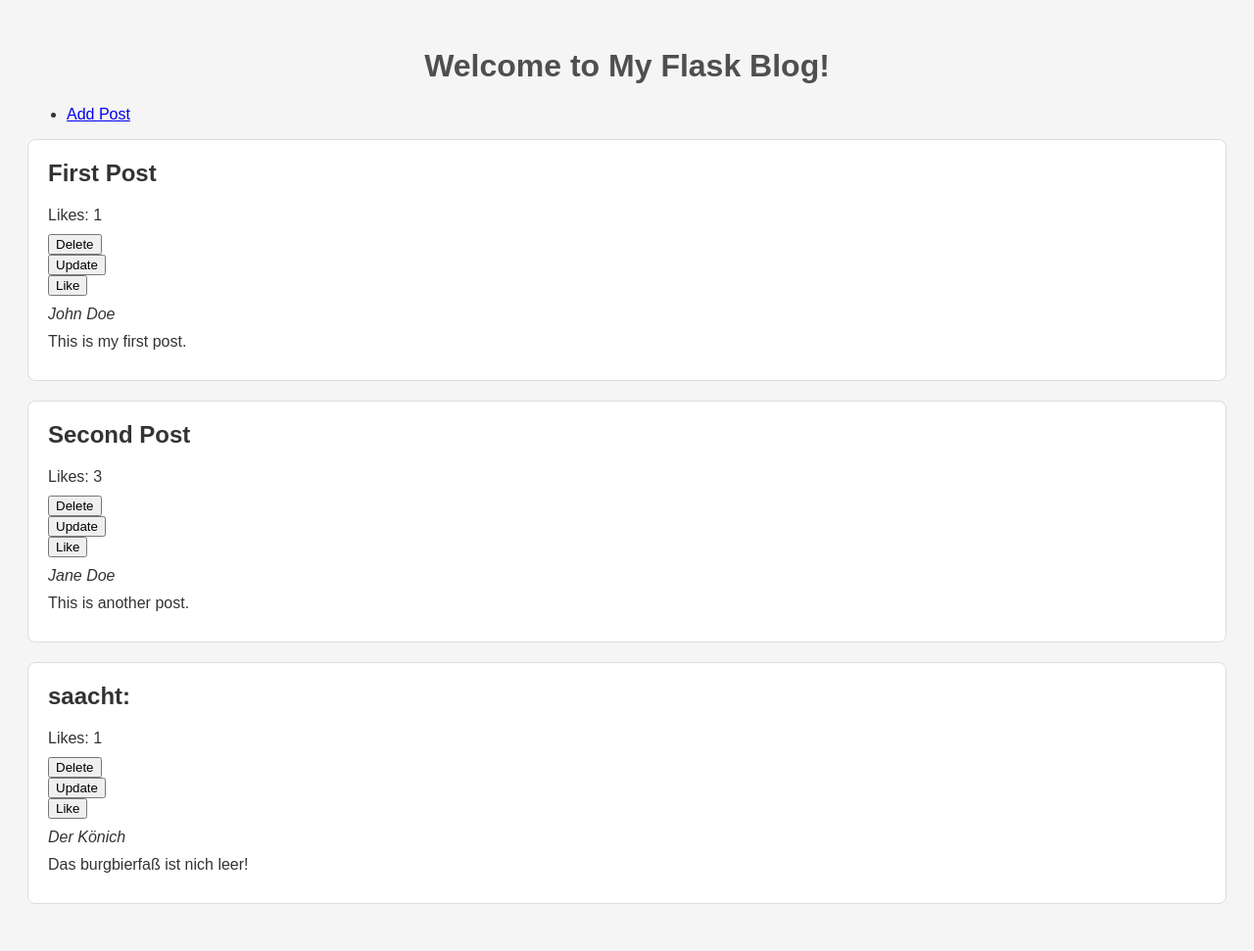
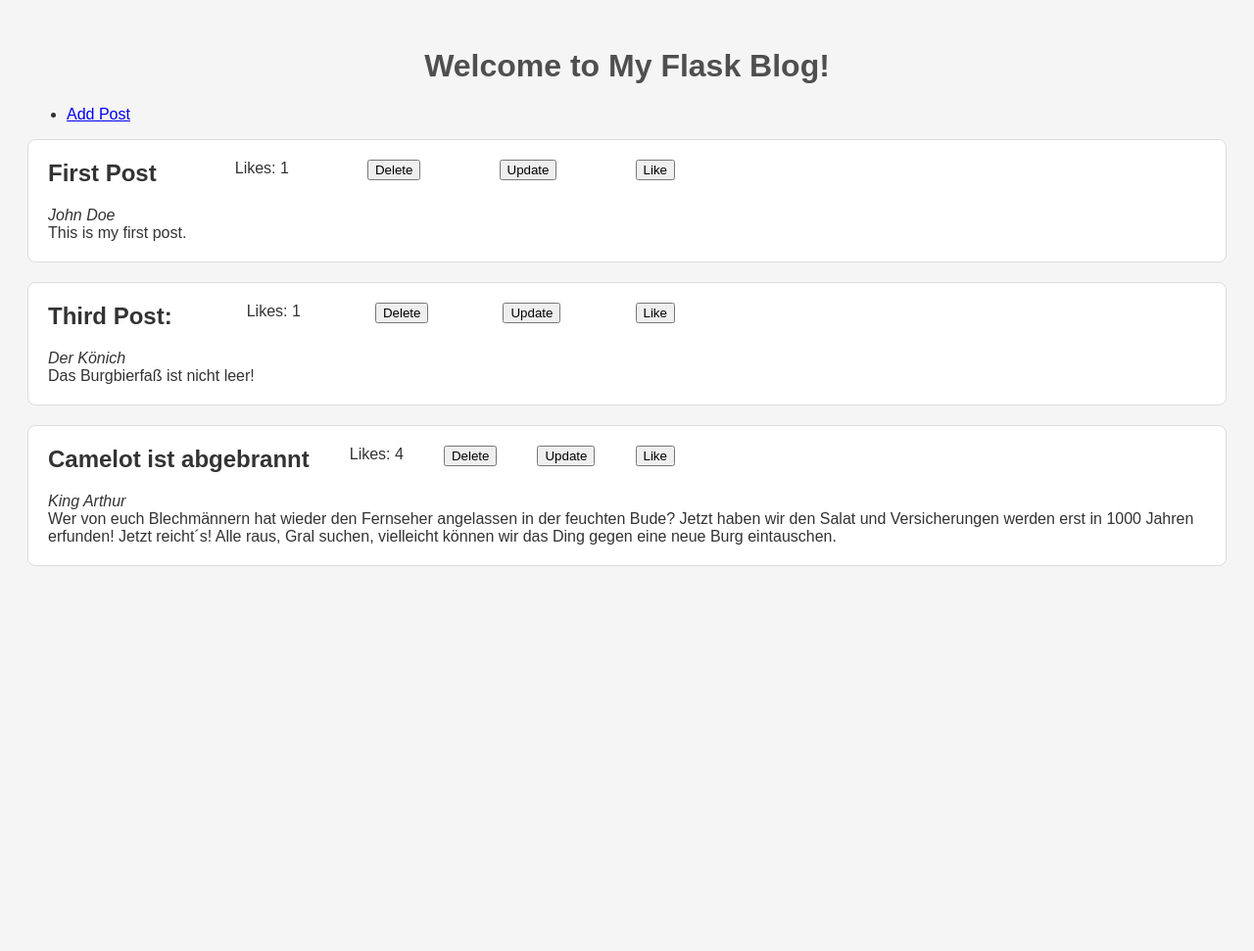
Before and after one commit to Sethugha/Blog, a Flask app: page / in a window 1280 px wide. Shown: the whole page at 98% size. After the commit the page ends 578 px from the top, so only its background shows below. Run offline with Flask 3, Linux system fonts and the light colour scheme.

Commit message:
enhanced readability of posts

```diff
--- a/app.py
+++ b/app.py
@@ -17,8 +17,9 @@ def add():
         title = request.form['title']
         content = request.form.get('content','Lorem Ipsum')
         id = storage.get_highest_id() + 1
+        likes = 0
         data = storage.load_json('data.json')
-        data.append({'id': id, 'author': author, 'title': title, 'content': content})
+        data.append({'id': id, 'author': author, 'title': title, 'content': content, 'likes': likes})
         storage.save_json(data)
         return redirect(url_for('index'))
     return render_template('add.html')
--- a/data.json
+++ b/data.json
@@ -7,17 +7,17 @@
         "likes": 1
     },
     {
-        "id": 2,
-        "author": "Jane Doe",
-        "title": "Second Post",
-        "content": "This is another post.",
-        "likes": 3
+        "id": 3,
+        "author": "Der Könich",
+        "title": "Third Post:",
+        "content": "Das Burgbierfaß ist nicht leer!",
+        "likes": 1
     },
     {
-        "id": 3,
-        "author": "Der Könich",
-        "title": "saacht:",
-        "content": "Das burgbierfaß ist nich leer!",
-        "likes": 1
+        "id": 4,
+        "author": "King Arthur",
+        "title": "Camelot ist abgebrannt",
+        "content": "Wer von euch Blechmännern hat wieder den Fernseher angelassen in der feuchten Bude? Jetzt haben wir den Salat und Versicherungen werden erst in 1000 Jahren erfunden!\r\n\r\nJetzt reicht´s! Alle raus, Gral suchen, vielleicht können wir das Ding gegen eine neue Burg eintauschen.",
+        "likes": 4
     }
 ]
--- a/static/style.css
+++ b/static/style.css
@@ -23,5 +23,11 @@ h1 {
 }
 
 .post p {
-    margin: 10px 0;
+    margin: 0 0;
 }
+
+.container {
+    width: 50vw;
+    display: flex;
+    justify-content: space-between;
+}
--- a/storage.py
+++ b/storage.py
@@ -35,7 +35,6 @@ def update_post(post_id, author, title, content):
             post['author'] = author
             post['title'] = title
             post['content'] = content
-            print(post)
     save_json(data)
 
 
--- a/templates/index.html
+++ b/templates/index.html
@@ -16,8 +16,12 @@
         {% for post in data %}
 
     <div class="post">
+       <div class="container">
+
         <h2>{{ post.title }}</h2>
-            <p>Likes: {{ post.likes }}</p>
+
+        <p>Likes: {{ post.likes }}</p>
+
             <form action="/delete/{{ post.id }}">
                 <button type="submit" >Delete</button>
             </form>
@@ -26,6 +30,9 @@
             </form>
             <form action="/like/{{ post.id }}">
                 <button type="submit" >Like</button>
+            </form>
+       </div>
+
         <p><em>{{ post.author }}</em></p>
         <p>{{ post.content }}</p>
     </div>
```
Also changed, not shown: templates/add.html (+12 -6 lines), templates/update.html (+11 -6 lines).
